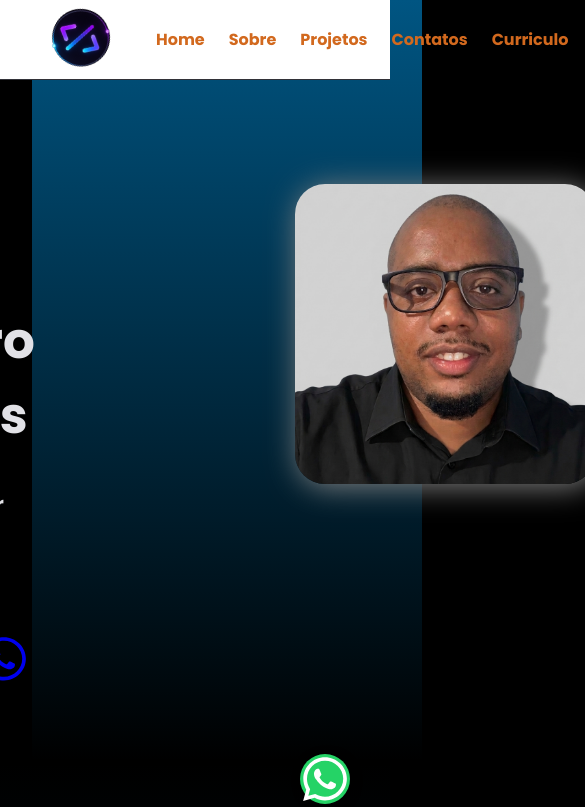
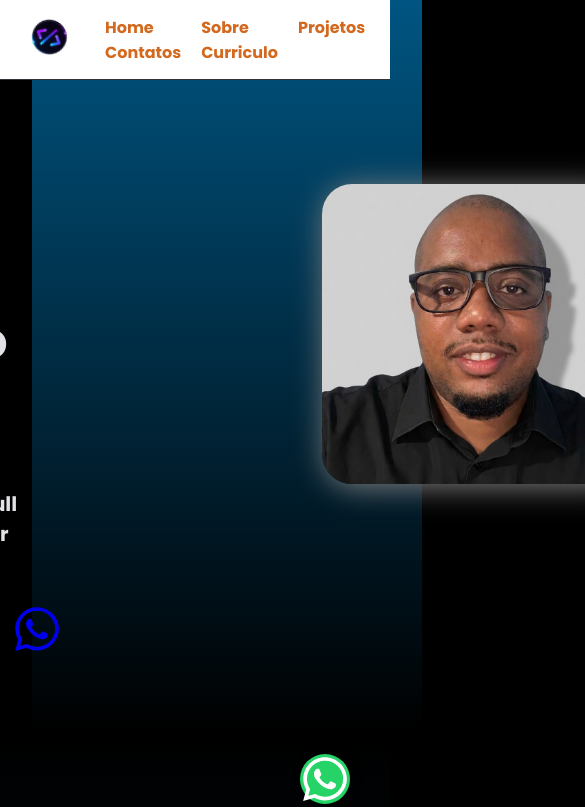
Before and after one commit to Alexsandro-tj/meuPortifolioDevReact, a React (Vite) app: page / in a window 390 px wide. Shown: the top 807 px of the page, 585 px wide, since content can reach past the window. Built offline with nearby package versions, Linux system fonts and the light colour scheme.

Commit message:
alteracao de responsividade

```diff
--- a/src/App.module.css
+++ b/src/App.module.css
@@ -1,11 +1,9 @@
 body {
   background-color: black;
   font-family: "Poppins", sans-serif;
-  width: 100%;
-  height: 100%;
+ /*  width: 100%;
+  height: 100%; */
   font-style: normal;
-  box-sizing: border-box;
-
 
 }
 
--- a/src/components/Header/Header.module.css
+++ b/src/components/Header/Header.module.css
@@ -1,21 +1,34 @@
 .header {
     height: 80px;
     display: flex;
-    justify-content: space-between;
     align-items: center;
-    padding: 0 2rem;
+    /* padding: 0 2rem; */
     background-color: white;
     border-bottom: 1px solid #323238;
     font-weight: bold;
-    width: 100%;
+    width: 100vw;
     position: fixed;
     z-index: 1000;
 
+
+
+}
+@media(max-width:720px){
+.header nav {
+    display: grid;
+    grid-template-columns: 1fr 1fr 1fr ;
+    margin-left: 5px;
+
+}
 }
 
+
+
+
 .icon {
-    width: 100px;
-    height: 100px;
+    width: 60px;
+    height: 60px;
+
     animation: girar-continuamente 4s linear infinite;
 }
 
@@ -39,10 +52,10 @@
 .header nav a {
     color: chocolate;
     text-decoration: none;
-    margin-left: 1.5rem;
+
     font-size: 1rem;
     /* transition: color 0.2s; */
-    transition:  transform 2s ease-in-out;
+    transition: transform 2s ease-in-out;
 
 
 }
@@ -50,3 +63,16 @@
 .header a:hover {
     color: chartreuse;
 }
+
+ @media (max-width: 1300px) {
+    nav {
+        display: flex;
+        justify-content: end;
+        padding-right: 30px;
+        align-items: center;
+        width: 100vw;
+    }
+    & a{
+        margin-left: 20px;
+    }
+}
--- a/src/components/Header/index.jsx
+++ b/src/components/Header/index.jsx
@@ -16,6 +16,7 @@ export default function Header() {
                         <a href="#contatos" className={style.links}>Contatos</a>
                         <a href={CV} target="_blank" rel="noopener noreferrer " className={style.links}>Curriculo</a>
                     </nav>
+
             </header>
         </>
     );
--- a/src/index.css
+++ b/src/index.css
@@ -3,14 +3,16 @@
   margin: 0;
   box-sizing: border-box;
 
+
+
 }
 body{
   width: 100vw;
   height: 100vh;
-
-
 }
 html{
   scroll-behavior: smooth;
 
+
+
 }
```
Lines whose indentation alone changed are shown as unchanged.
